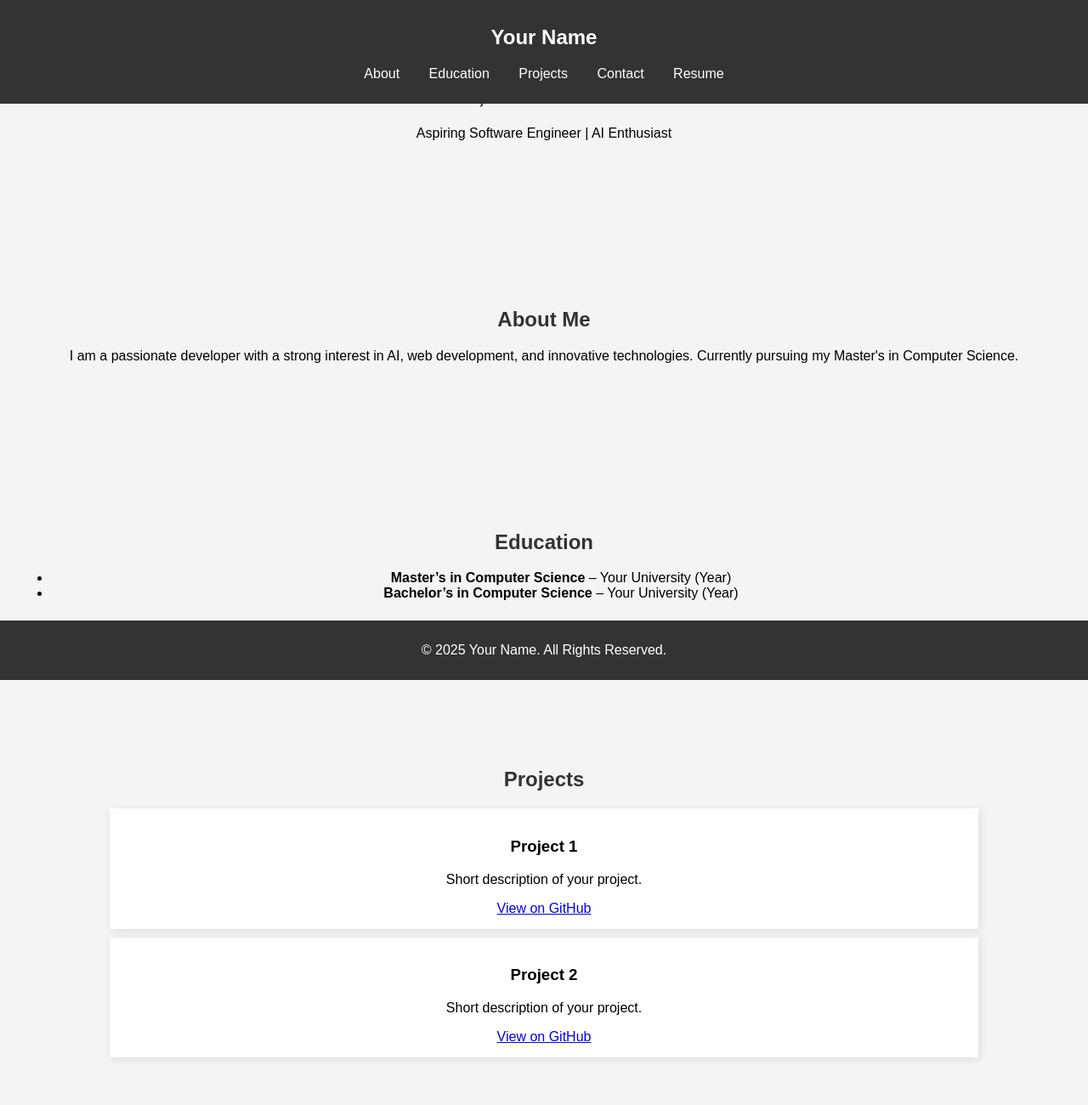
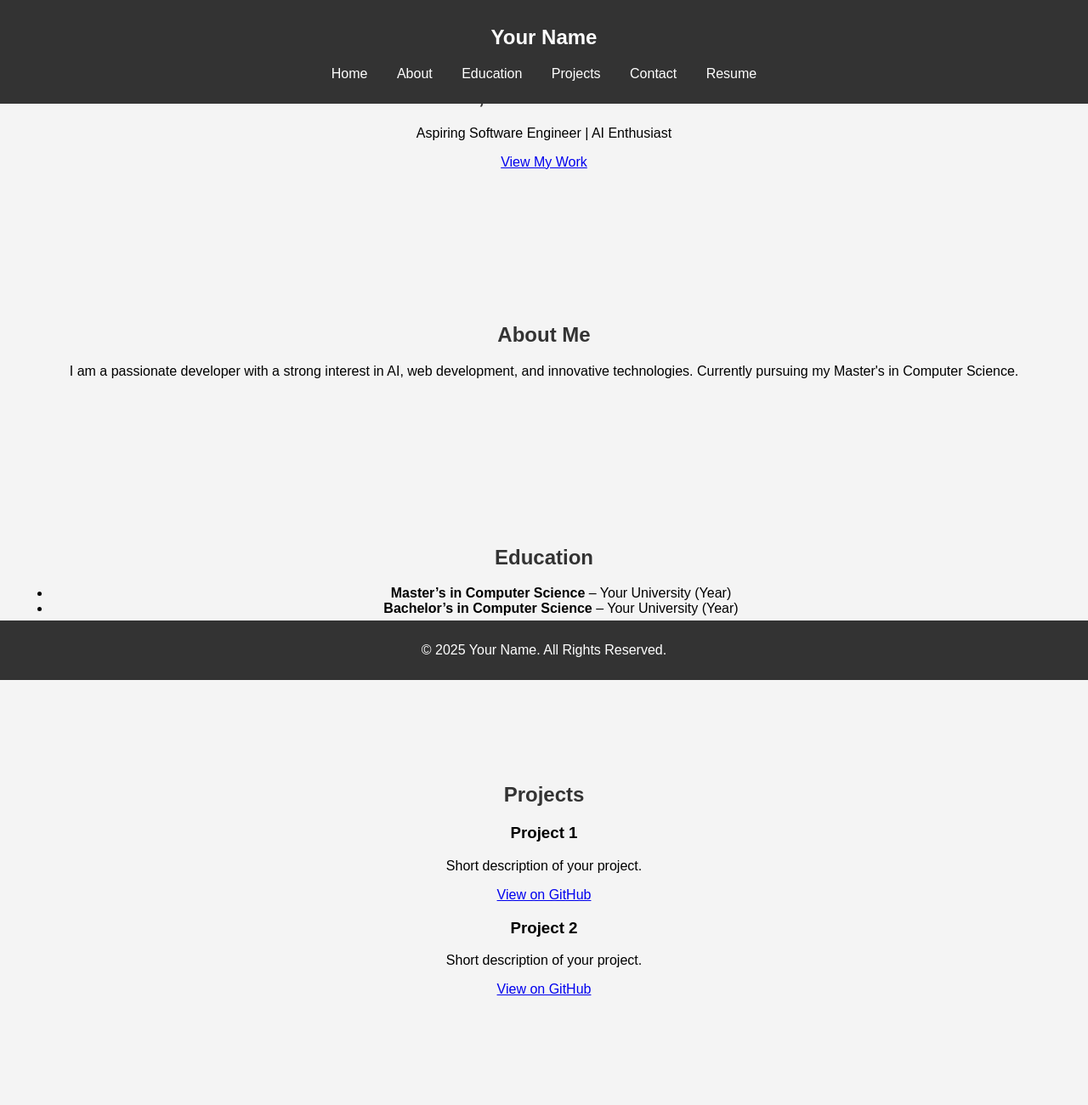
Before and after one commit to Saikumaar2308/Sai.github.io, a plain HTML site: page index.html in a window 1280 px wide. Shown: the top 1300 px of the page at 85% size. Drawn offline with Linux system fonts and the light colour scheme.

Commit message:
Update index.html
Update

```diff
--- a/index.html
+++ b/index.html
@@ -5,13 +5,14 @@
     <meta name="viewport" content="width=device-width, initial-scale=1.0">
     <title>Your Name | Portfolio</title>
     <link rel="stylesheet" href="style.css">
+    <script src="script.js" defer></script>
 </head>
 <body>
-
     <header>
         <nav>
             <h1>Your Name</h1>
             <ul>
+                <li><a href="#home">Home</a></li>
                 <li><a href="#about">About</a></li>
                 <li><a href="#education">Education</a></li>
                 <li><a href="#projects">Projects</a></li>
@@ -21,19 +22,20 @@
         </nav>
     </header>
 
-    <section id="home">
+    <section id="home" class="hero">
         <div class="intro">
             <h2>Hi, I'm <span>Your Name</span></h2>
             <p>Aspiring Software Engineer | AI Enthusiast</p>
+            <a href="#projects" class="btn">View My Work</a>
         </div>
     </section>
 
-    <section id="about">
+    <section id="about" class="section">
         <h2>About Me</h2>
         <p>I am a passionate developer with a strong interest in AI, web development, and innovative technologies. Currently pursuing my Master's in Computer Science.</p>
     </section>
 
-    <section id="education">
+    <section id="education" class="section">
         <h2>Education</h2>
         <ul>
             <li><strong>Master’s in Computer Science</strong> – Your University (Year)</li>
@@ -41,21 +43,23 @@
         </ul>
     </section>
 
-    <section id="projects">
+    <section id="projects" class="section">
         <h2>Projects</h2>
-        <div class="project">
+        <div class="project-container">
+            <div class="project-card">
                 <h3>Project 1</h3>
                 <p>Short description of your project.</p>
                 <a href="https://github.com/yourusername/project1" target="_blank">View on GitHub</a>
             </div>
-        <div class="project">
+            <div class="project-card">
                 <h3>Project 2</h3>
                 <p>Short description of your project.</p>
                 <a href="https://github.com/yourusername/project2" target="_blank">View on GitHub</a>
             </div>
+        </div>
     </section>
 
-    <section id="contact">
+    <section id="contact" class="section">
         <h2>Contact</h2>
         <p>Email: yourname@email.com</p>
         <p>LinkedIn: <a href="https://linkedin.com/in/yourprofile" target="_blank">linkedin.com/in/yourprofile</a></p>
@@ -65,6 +69,5 @@
     <footer>
         <p>© 2025 Your Name. All Rights Reserved.</p>
     </footer>
-
 </body>
 </html>
```
Lines whose indentation alone changed are shown as unchanged.
